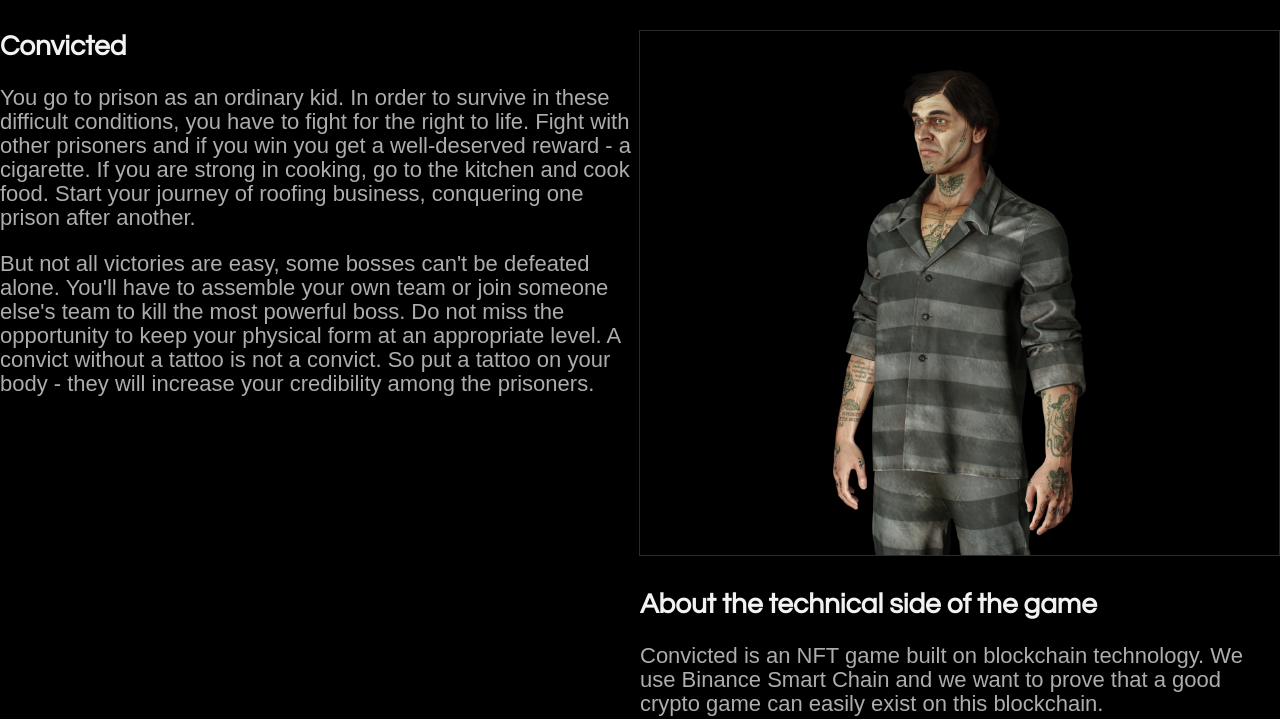
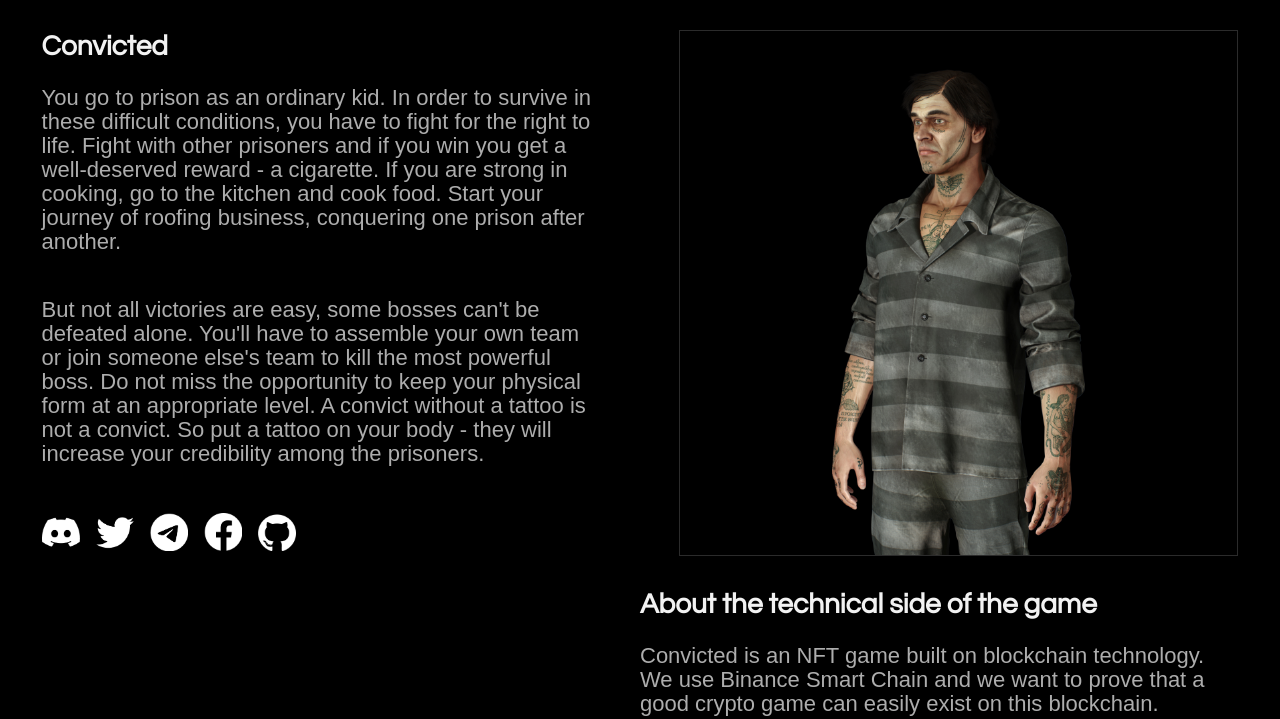
Before and after one commit to convictednft/convicted-app-website, a Gatsby site: page / in a window 1280 px wide. Shown: the part 802-1521 px from the top of the page. Built offline with nearby package versions, Linux system fonts and the light colour scheme; Gatsby itself is replaced by a stand-in of ours.

Commit message:
Add footer, align content

```diff
--- a/src/components/Navbar.tsx
+++ b/src/components/Navbar.tsx
@@ -7,6 +7,7 @@
 const Container = styled.div`
   display: flex;
   justify-content: space-between;
+  width: 100%;
 `
 
 const RowContainer = styled.div`
--- a/src/components/RoadmapItem.tsx
+++ b/src/components/RoadmapItem.tsx
@@ -30,11 +30,12 @@
 type Props = {
   title: string
   items: string[]
+  margin?: string
 }
 
 const RoadmapItem = (props: Props) => {
   return (
-    <Container>
+    <Container style={{ margin: props.margin }}>
       <RoadmapTitle>{props.title}</RoadmapTitle>
       {
         props.items.map((item) => (
--- /dev/null
+++ b/src/components/SocialLinksRow.tsx
@@ -0,0 +1,50 @@
+import React from 'react'
+import styled from 'styled-components'
+// @ts-ignore
+import DiscordImage from '../images/social/discord.png'
+// @ts-ignore
+import TelegramImage from '../images/social/telegram.png'
+// @ts-ignore
+import TwitterImage from '../images/social/twitter.png'
+// @ts-ignore
+import GithubImage from '../images/social/github.png'
+// @ts-ignore
+import FacebookImage from '../images/social/facebook.png'
+import { DISCORD_LINK, FACEBOOK_LINK, GITHUB_LINK, TELEGRAM_LINK, TWITTER_LINK } from '../constants'
+
+const Container = styled.div`
+  display: flex;
+`
+
+const SocialLink = styled.a<{ last?: boolean }>`
+  margin-right: ${({ last }) => last ? '0' : '1rem'};
+`
+
+const SocialImage = styled.img`
+  width: 2.375rem;
+  height: 2.375rem;
+`
+
+const SocialLinksRow = () => {
+  return (
+    <Container>
+      <SocialLink href={DISCORD_LINK} target="_blank">
+        <SocialImage src={DiscordImage} />
+      </SocialLink>
+      <SocialLink href={TWITTER_LINK} target="_blank">
+        <SocialImage src={TwitterImage} />
+      </SocialLink>
+      <SocialLink href={TELEGRAM_LINK} target="_blank">
+        <SocialImage src={TelegramImage} />
+      </SocialLink>
+      <SocialLink href={FACEBOOK_LINK} target="_blank">
+        <SocialImage src={FacebookImage} />
+      </SocialLink>
+      <SocialLink href={GITHUB_LINK} target="_blank" last>
+        <SocialImage src={GithubImage} />
+      </SocialLink>
+    </Container>
+  )
+}
+
+export default SocialLinksRow
--- /dev/null
+++ b/src/constants.ts
@@ -0,0 +1,15 @@
+export const GITHUB_LINK = 'https://github.com'
+
+export const TELEGRAM_LINK = 'https://t.me'
+
+export const TWITTER_LINK = 'https://twitter.com'
+
+export const FACEBOOK_LINK = 'https://facebook.com'
+
+export const DISCORD_LINK = 'https://discord.com'
+
+export const SUPPORT_EMAIL = 'support@convicted.app'
+
+export const PARTNERSHIPS_EMAIL = 'partnerships@convicted.app'
+
+export const INVESTMENTS_EMAIL = 'investments@convicted.app'
--- a/src/pages/index.tsx
+++ b/src/pages/index.tsx
@@ -22,8 +22,13 @@
 import KitchenImage from '../images/kitchen.png'
 // @ts-ignore
 import TattooImage from '../images/web.png'
+// @ts-ignore
+import LogoImage from '../images/logo.png'
 import AvailableFeatureItem from "../components/AvailableFeatureItem"
 import RoadmapItem from "../components/RoadmapItem"
+import { Link } from "gatsby"
+import SocialLinksRow from "../components/SocialLinksRow"
+import { INVESTMENTS_EMAIL, PARTNERSHIPS_EMAIL, SUPPORT_EMAIL } from "../constants"
 
 const AvailableFeatureContainer = styled.div`
   display: flex;
@@ -84,17 +89,110 @@
   background-size: contain;
 `
 
+const FooterContainer = styled.div`
+  display: flex;
+  align-items: flex-start;
+  justify-content: space-between;
+  margin: 15rem 2rem 0 2rem;
+`
+
+const Logo = styled.img`
+  width: 11.25rem;
+  height: 9rem;
+`
+
+const Copyright = styled.div`
+  font-family: Circe, sans-serif;
+  font-size: 1rem;
+  font-style: normal;
+  font-weight: 400;
+  line-height: 1.5rem;
+  letter-spacing: 0em;
+  text-align: center;
+  color: white;
+  margin-top: 1rem;
+`
+
+const FooterTitle = styled.div<{capitalize?: boolean}>`
+  font-family: Circe, sans-serif;
+  font-size: 1rem;
+  font-style: normal;
+  font-weight: 700;
+  line-height: 1.5rem;
+  letter-spacing: 0em;
+  text-align: left;
+  text-transform: ${({ capitalize }) => !capitalize ? 'uppercase' : 'capitalize'};
+  color: white;
+`
+
+const FooterLink = styled(Link)<{capitalize?: boolean}>`
+  font-family: Circe, sans-serif;
+  font-size: 1rem;
+  font-style: normal;
+  font-weight: 350;
+  line-height: 1.5rem;
+  letter-spacing: 0em;
+  text-align: left;
+  text-transform: ${({ capitalize }) => !capitalize ? 'uppercase' : 'capitalize'};
+  text-decoration: none;
+  color: #B0B0B0;
+  &:visited {
+    text-decoration: none;
+    color: #B0B0B0;
+  }
+`
+
+const FooterHrefLink = styled.a<{capitalize?: boolean}>`
+  font-family: Circe, sans-serif;
+  font-size: 1rem;
+  font-style: normal;
+  font-weight: 350;
+  line-height: 1.5rem;
+  letter-spacing: 0em;
+  text-align: left;
+  text-decoration: none;
+  color: #B0B0B0;
+  &:visited {
+    text-decoration: none;
+    color: #B0B0B0;
+  }
+`
+
+const FooterColumn = styled.div`
+  display: flex;
+  flex-direction: column;
+`
+
+const Container = styled.div`
+  margin: 0 3.25%;
+  display: flex;
+  flex-direction: column;
+  align-items: center;
+  justify-content: stretch;
+`
+
+const ContentContainer = styled.div`
+  max-width: 1328px;
+`
+
 const IndexPage = () => {
   return (
     <Layout>
       <Background>
+        <Container>
           <Navbar />
+        </Container>
       </Background>
+      <Container>
+        <ContentContainer>
           <FeatureBlock style={{ paddingTop: '2rem' }}>
-        <FeatureElement>
+            <FeatureElement style={{ paddingRight: '5rem', justifyContent: 'space-between', display: 'flex', flexDirection: 'column' }}>
+              <div style={{ display: 'flex', flexDirection: 'column' }}>
                 <FeatureTitle>Convicted</FeatureTitle>
                 <p>You go to prison as an ordinary kid. In order to survive in these difficult conditions, you have to fight for the right to life. Fight with other prisoners and if you win you get a well-deserved reward - a cigarette. If you are strong in cooking, go to the kitchen and cook food. Start your journey of roofing business, conquering one prison after another.</p>
                 <p>But not all victories are easy, some bosses can't be defeated alone. You'll have to assemble your own team or join someone else's team to kill the most powerful boss. Do not miss the opportunity to keep your physical form at an appropriate level. A convict without a tattoo is not a convict. So put a tattoo on your body - they will increase your credibility among the prisoners.</p>
+              </div>
+              <SocialLinksRow />
             </FeatureElement>
             <FeatureElement
               style={{
@@ -207,9 +305,10 @@
               description={`Collect various stashes and trade their collections for resources.`}
             />
           </AvailableFeatureContainer>
-      <FeatureTitle style={{ textAlign: 'center' }}>Roadmap</FeatureTitle>
+          <FeatureTitle style={{ textAlign: 'center', marginTop: '10rem' }}>Roadmap</FeatureTitle>
           <RoadmapContainer>
             <RoadmapItem
+              margin="0 2rem 0 0"
               title="Stage 1 (End of Q4 2021)"
               items={[
                 'Social networking',
@@ -217,6 +316,7 @@
               ]}
             />
             <RoadmapItem
+              margin="0 2rem 0 0"
               title="Stage 2 (Q1 2022)"
               items={[
                 'Marketplace launch on BSC Testnet',
@@ -236,6 +336,42 @@
               ]}
             />
           </RoadmapContainer>
+          <FooterContainer>
+            <FooterColumn>
+              <Logo src={LogoImage} />
+              <Copyright>©2021 by Metagame LLC.</Copyright>
+            </FooterColumn>
+            <FooterColumn>
+              <FooterTitle>Convicted</FooterTitle>
+              <FooterLink to="/">{`Play & earn`}</FooterLink>
+              <FooterLink to="/">Marketplace</FooterLink>
+              <FooterLink to="/">Registration</FooterLink>
+              <FooterLink to="/">Staking</FooterLink>
+              <FooterLink to="/">Liquidity</FooterLink>
+            </FooterColumn>
+            <FooterColumn>
+              <FooterTitle>Information</FooterTitle>
+              <FooterLink to="/">Whitepaper</FooterLink>
+              <FooterLink to="/">Roadmap</FooterLink>
+              <FooterLink to="/">Getting started</FooterLink>
+              <FooterLink to="/">Faq</FooterLink>
+              <FooterLink to="/">Privacy policy</FooterLink>
+              <FooterLink to="/">{`Terms & conditions`}</FooterLink>
+            </FooterColumn>
+            <FooterColumn>
+              <SocialLinksRow />
+              <FooterColumn>
+                <FooterTitle capitalize style={{ marginTop: '1rem' }}>Support</FooterTitle>
+                <FooterHrefLink href={`mailto:${SUPPORT_EMAIL}`}>{SUPPORT_EMAIL}</FooterHrefLink>
+                <FooterTitle capitalize style={{ marginTop: '1rem' }}>Partnerships</FooterTitle>
+                <FooterHrefLink href={`mailto:${PARTNERSHIPS_EMAIL}`}>{PARTNERSHIPS_EMAIL}</FooterHrefLink>
+                <FooterTitle capitalize style={{ marginTop: '1rem' }}>Investments</FooterTitle>
+                <FooterHrefLink href={`mailto:${INVESTMENTS_EMAIL}`}>{INVESTMENTS_EMAIL}</FooterHrefLink>
+              </FooterColumn>
+            </FooterColumn>
+          </FooterContainer>
+        </ContentContainer>
+      </Container>
     </Layout>
   )
 }
```
Lines whose indentation alone changed are shown as unchanged.
